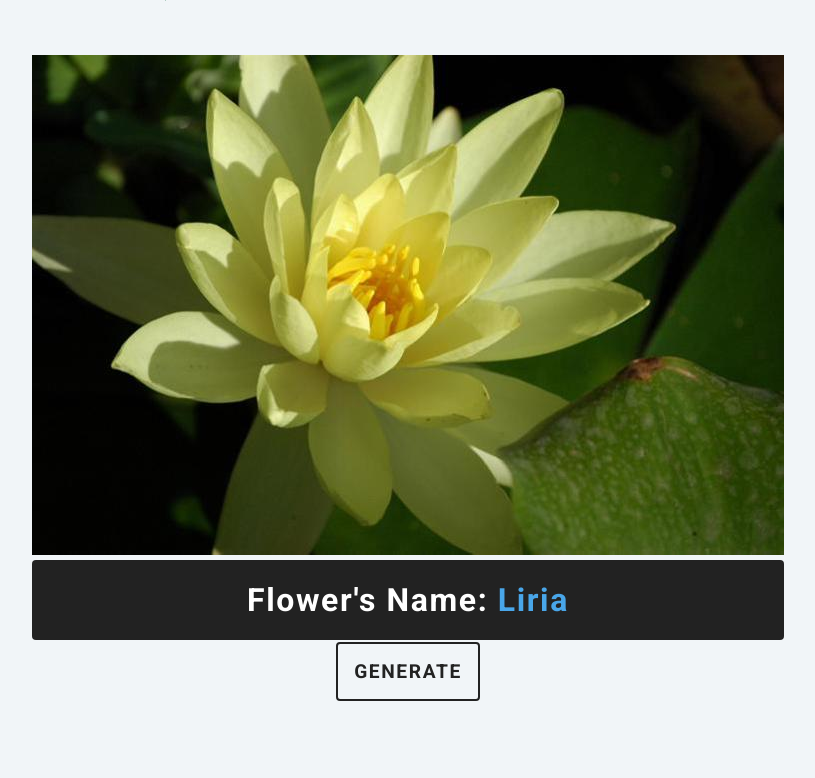
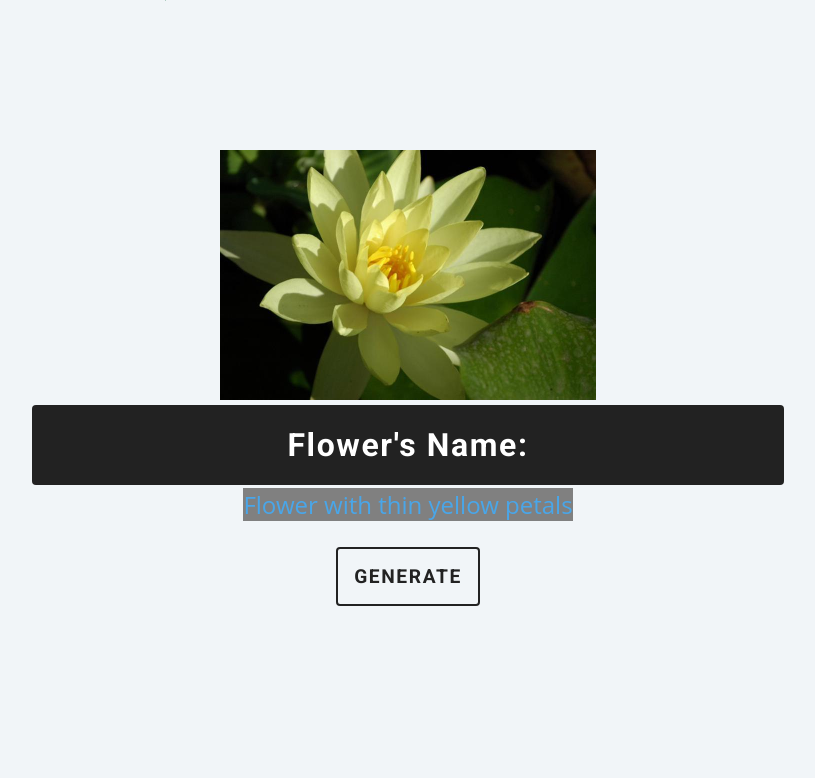
Before and after one commit to aiporre/random_flowers, a FastAPI app: page /render in a window 1280 px wide. Shown: the part 94-872 px from the top of the page, without its empty margins (232-1047 px from the left). Run offline with FastAPI, Linux system fonts and the light colour scheme.

Commit message:
make app.js load and fetch data change flower's name and descriptions

```diff
--- a/server/main.py
+++ b/server/main.py
@@ -1,8 +1,16 @@
 # host the main html with fastapi
-from fastapi import FastAPI, Request, Response
+from re import I
+from fastapi import FastAPI, Request, Response, HTTPException
 from fastapi.responses import HTMLResponse, RedirectResponse
 from fastapi.staticfiles import StaticFiles
 from fastapi.templating import Jinja2Templates
+from shutil import copy2
+from matplotlib import image as mpimg
+from numpy import floor
+
+import generator_ai
+# from generator_ai.code.predict import predict_one, merge_from_file_cfg, build_model
+from generator_ai import predict_one, merge_from_file_cfg, build_model
 
 app = FastAPI()
 
@@ -25,6 +33,29 @@
 def render_about(request: Request):
     return templates.TemplateResponse("aboutbase.html", {"request": request})
 
-@app.get("/generate")
-def render_generate(request: Request):
-    return {'img': "static/img/generate.png", "color": "#9BA0BC"}
+@app.get("/generate/{text}")
+def render_generate(text: str, request: Request):
+    path_to_cfg= "./generator_ai/code/cfg/flower_cpu.yml"
+    merge_from_file_cfg(path_to_cfg)
+    text_encoder, netG, dataset, device = build_model(gpu_id=-1, data_dir='', manualSeed=100)
+    print('TEXT original: ', text)
+    if text.isnumeric():
+        text = int(text)
+    else:
+        raise HTTPException(status_code=400, detail="Bad request")
+    img_path, gen_text, cls_name, img_name_org = predict_one(text, text_encoder, netG, dataset, device)
+    # move image to the static folder as generated.png
+    copy2(img_path, f"static/generated_{text}.png")
+    # comput the color inverse of avegerage of colors of the image
+    def complementary_color(img):
+        return floor(255 - img.max(axis=(0,1))).astype(int)
+    img = mpimg.imread("static/generated.png")
+    rgb_complement = tuple(complementary_color(img))
+    hex_complement = '#%02X%02X%02X' % rgb_complement
+    gen_text = " ".join(gen_text)
+    print('current url: ', request.url)
+    return {'img': f"static/generated_{text}.png",
+            "color": hex_complement,
+            "name": cls_name,
+            "description": gen_text
+            }
--- a/static/css/style.css
+++ b/static/css/style.css
@@ -187,7 +187,7 @@
 }
 
 .flower {
-    width: 100%;
+    width: 50%;
     height: auto;
 }
 
@@ -218,6 +218,8 @@
 
 .color {
     color: var(--clr-primary-5);
+    background-color: gray;
+    font-size: 24px;
 }
 
 /* FANCY btn-hero WITH TRANSITION AND DARK BORDERS   */
--- a/static/js/app.js
+++ b/static/js/app.js
@@ -18,6 +18,7 @@
 const btn = document.querySelector('#generate');
 const color = document.querySelector('.color');
 const flower = document.querySelector('.flower');
+const flowername = document.querySelector("#flowername");
 
 // btn.addEventListener('click', function() {
     // get a random number between 0 and lenght of colors
@@ -31,13 +32,16 @@
 
 btn.addEventListener('click', async function() {
     // get a random number between 0 and lenght of colors A
-    let res = await fetch('generate');
+    const random = Math.floor(Math.random() * 1000);
+    let res = await fetch(`generate/${random}`);
     console.log('the response is: ', res);
     if (res.ok) {
         let data = await res.json();
         document.body.style.backgroundColor = data.color;
         flower.src = data.img;
-        color.textContent = data.color;
+        flower.alt = `flower${random}`
+        color.textContent = data.description;
+        flowername.textContent = data.name;
         console.log(flower.src)
     } else{
         console.log('error while generating flower')
--- a/templates/base.html
+++ b/templates/base.html
@@ -29,11 +29,13 @@
     <main>
       <div class="container">
         <img src="{{ url_for('static', path='img/flowers/image_00259.jpg') }}" alt="flower" class="flower">
-        <h2> Flower's name:
+        <h2> <span id="flowername"> Flower's Name</span>:
+        </h2>
+        <p>
           <span class="color">
-            Liria
+            Flower with thin yellow petals
           </span>
-        </h2>
+        </p>
         <button class="btn" id="generate">Generate</button>
       </div>
     </main>
```
Also changed, not shown: 1 other file.
